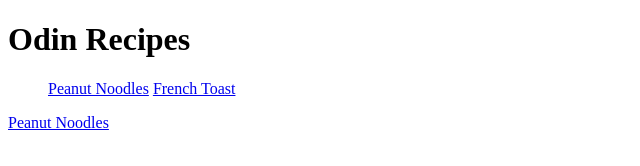
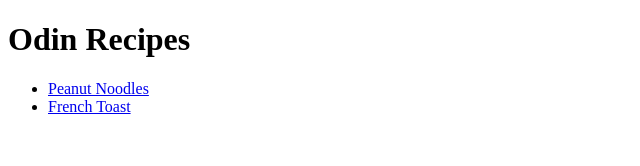
Before and after one commit to ChristopherCaysido/odin-recipes, a plain HTML site: page index.html in a window 1280 px wide. Shown: the whole page, without its empty margins (0-640 px from the left). Drawn offline with Linux system fonts and the light colour scheme.

Commit message:
Added recipes in an unorder list
this change prevents links in the same line

```diff
--- a/index.html
+++ b/index.html
@@ -8,9 +8,10 @@
 <body>
     <h1>Odin Recipes</h1>
     <ul>
-        <a href="./recipes/peanutnoodles.html">Peanut Noodles</a>
-        <a href="./recipes/frenchtoast.html">French Toast</a>
+        <li><a href="./recipes/peanutnoodles.html">Peanut Noodles</a></li>
+        <li><a href="./recipes/frenchtoast.html">French Toast</a></li>
+
     </ul>
-    <a href="./recipes/peanutnoodles.html">Peanut Noodles</a>
+
 </body>
 </html>
```
